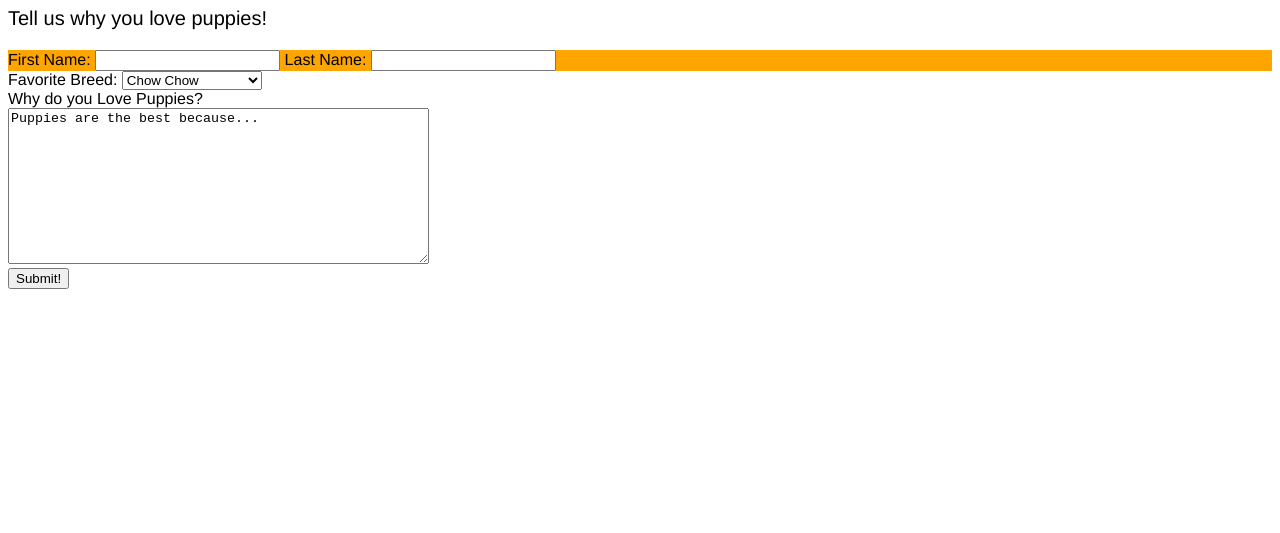
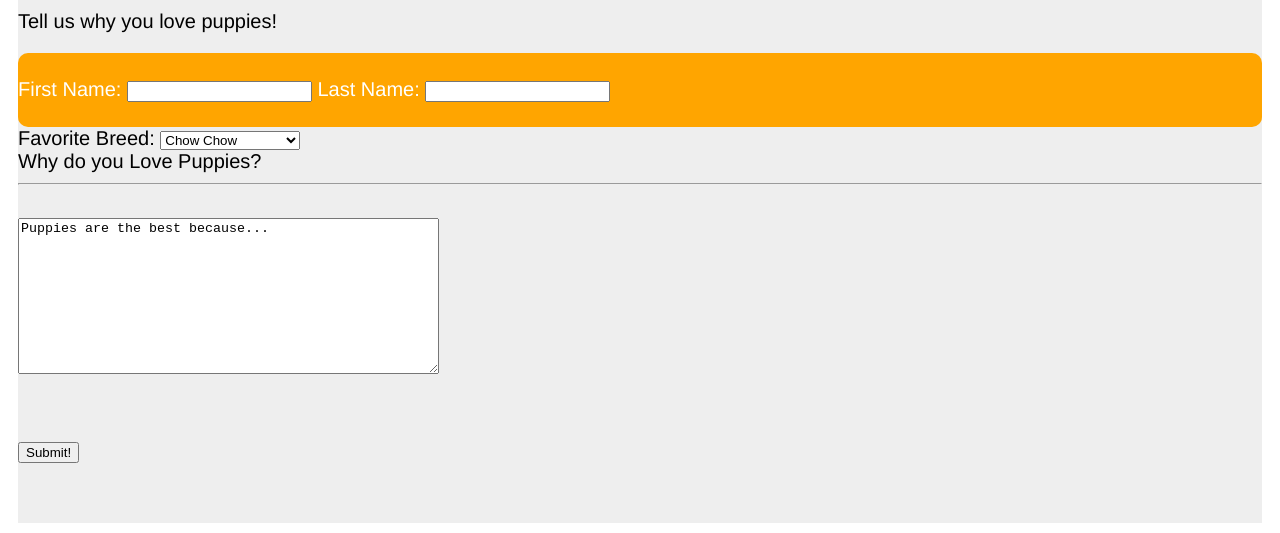
Before and after one commit to Mikejamali/puppy_love, a plain HTML site: page starter_files/index.html in a window 1280 px wide. Shown: the part 1404-1937 px from the top of the page. Before the commit the page ends 1701 px from the top, so only its background shows below. Drawn offline with Linux system fonts and the light colour scheme.

Commit message:
finished

```diff
--- a/starter_files/index.html
+++ b/starter_files/index.html
@@ -101,6 +101,7 @@
                         </div>
                         <div>
                             <label for="bio">Why do you Love Puppies?</label>
+<hr>
                             <br>
                             <textarea name="bio" id="bio" cols="50" rows="10">Puppies are the best because...</textarea>
                         </div>
--- a/starter_files/style.css
+++ b/starter_files/style.css
@@ -24,7 +24,6 @@ header {
 }
 nav {
   margin-top: 100px;
-margin
 
 
 }
@@ -73,13 +72,39 @@ table {
 }
 td {
   border: thin #1fabe5 solid;
+  font-size: 20px;
 }
 thead{
   margin-top: 100px;
   background-color: #1fabe5;
+  color: white;
   font-size: 20px;
 }
-.name {
-background-color: orange;
+.bio {
+  font-weight: bold;
 
 }
+
+#page_content section:nth-child(4) {
+  background-color: #eee;
+  font-size: 20px;
+  margin: 10px;
+}
+
+
+.submit_container {
+  padding-top: 60px;
+  padding-bottom: 60px;
+  background-color: #eee;
+
+}
+
+.name {
+  padding-top: 25px;
+  padding-bottom: 25px;
+  color: white;
+  font-size: 20px;
+background-color: orange;
+border-radius: 10px;
+
+}
```
